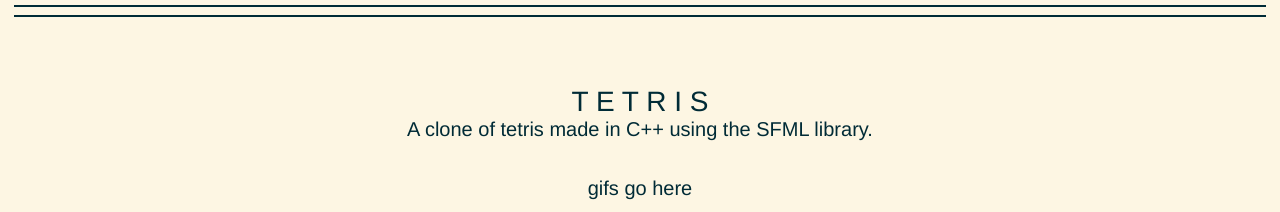
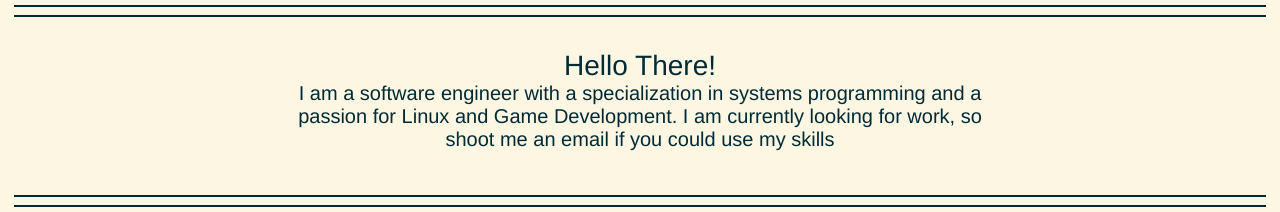
Before and after one commit to nick-warfield/nick-warfield.github.io, a plain HTML site: page index.html in a window 1280 px wide. Shown: the part 81-293 px from the top of the page. Drawn offline with Linux system fonts and the light colour scheme.

Commit message:
Update Content
Added a little blurb about myself

```diff
--- a/index.html
+++ b/index.html
@@ -2,7 +2,7 @@
 <html>
 <head>
 	<meta charset='UTF-8' />
-	<title>Nick Warfield</title>
+	<title>Nicholas Warfield's Website</title>
 	<link rel="stylesheet" type="text/css" href="./style.css">
 </head>
 
@@ -18,7 +18,12 @@
 	<hr class="hline" />
 	<hr class="hline" />
 
-	<br> <br>
+	<!-- Blurb -->
+	<div class="content"> Hello There! <br></div>
+	<div class="content-body"> I am a software engineer with a specialization in systems programming and a passion for Linux and Game Development. I am currently looking for work, so shoot me an email if you could use my skills<br></div>
+	<br><br>
+	<hr class="hline" />
+	<hr class="hline" />
 
 	<!-- TETRIS -->
 	<div class="content"> T E T R I S <br></div>
```
